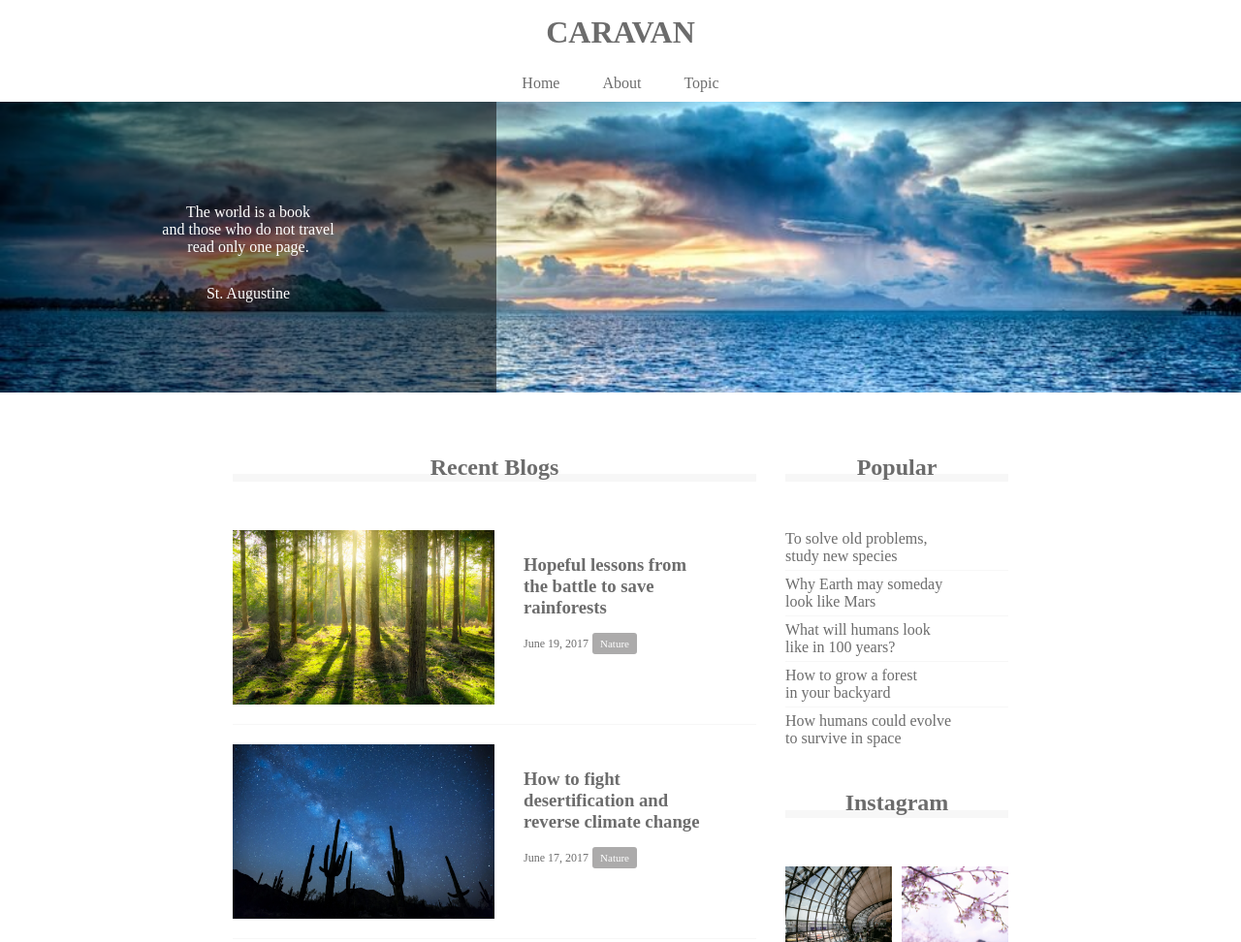
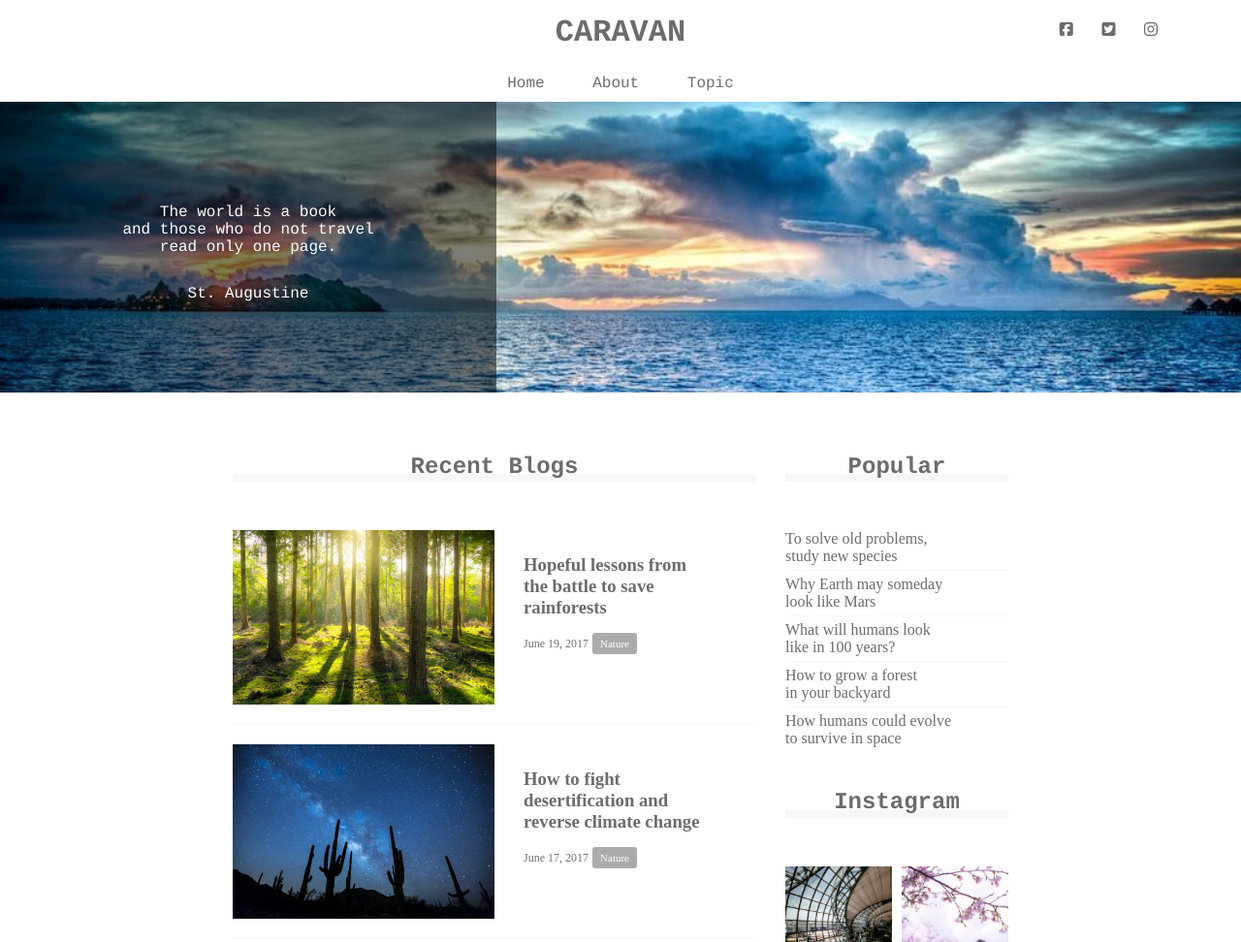
Before and after one commit to MNYuma/caravan, a plain HTML site: page index.html in a window 1280 px wide. Shown: the top 972 px of the page at 97% size. Drawn offline with Linux system fonts and the light colour scheme.

Commit message:
[Finish] 1-9

```diff
--- a/index.html
+++ b/index.html
@@ -21,6 +21,11 @@
           CARAVAN
         </a>
       </h1>
+      <div class="social">
+        <i class="fab fa-facebook-square"></i>
+        <i class="fab fa-twitter-square"></i>
+        <i class="fab fa-instagram"></i>
+      </div>
     </header>
 
     <nav>
--- a/style.css
+++ b/style.css
@@ -11,12 +11,27 @@ a {
   text-decoration: none;
 }
 
+header, nav, h2, .main-visual, footer {
+  font-family: Chalkduster, "Bradly Hand", Courier, "Segoe Print", sans-serif;
+}
 
 header {
   width: 90%;
   padding: 15px 0;
   margin: 0 auto;
   text-align: center;
+  position: relative;
+}
+
+.social {
+  position: absolute;
+  top: 22px;
+  right: 22px;
+}
+
+.social i {
+  display: inline-block;
+  margin-left: 20px;
 }
 
 header .heading {
```
